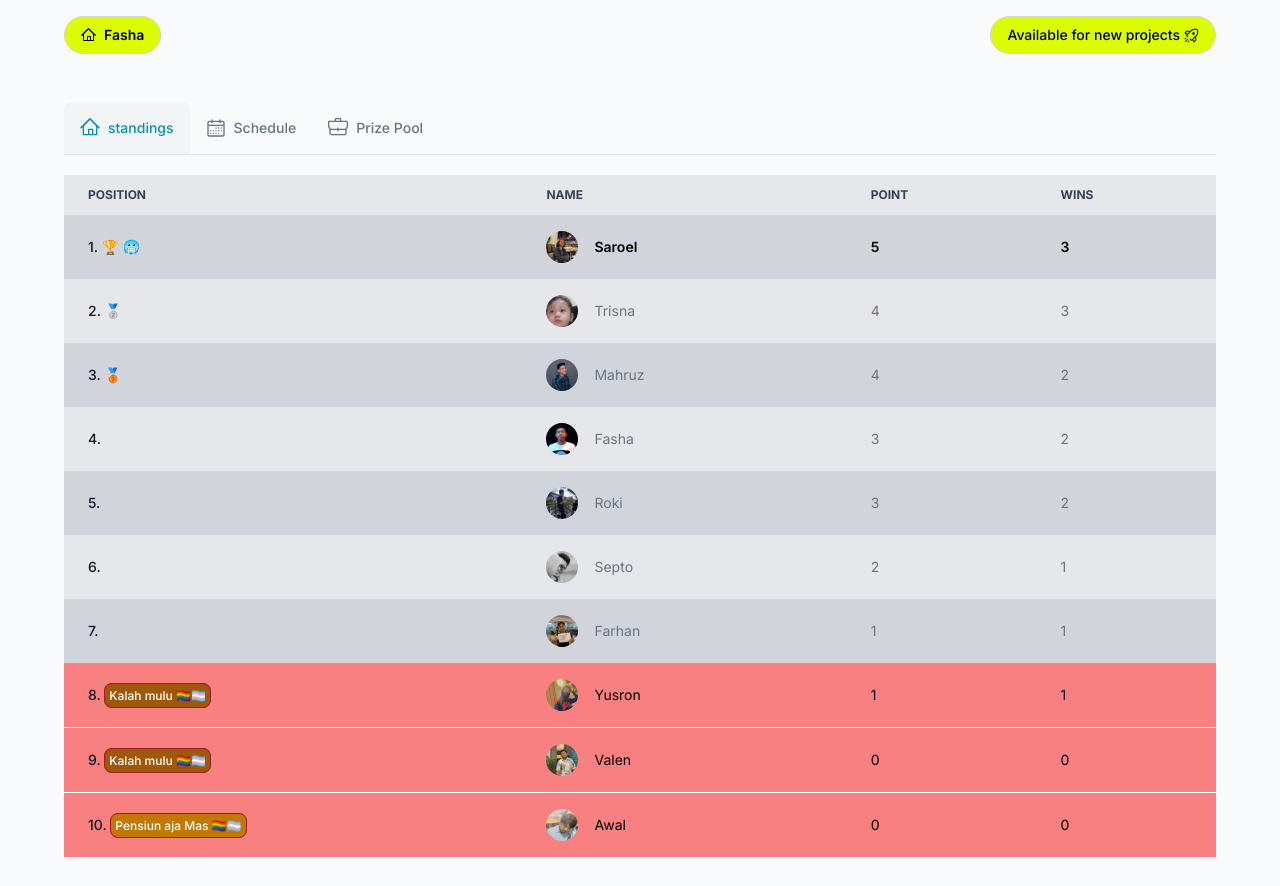
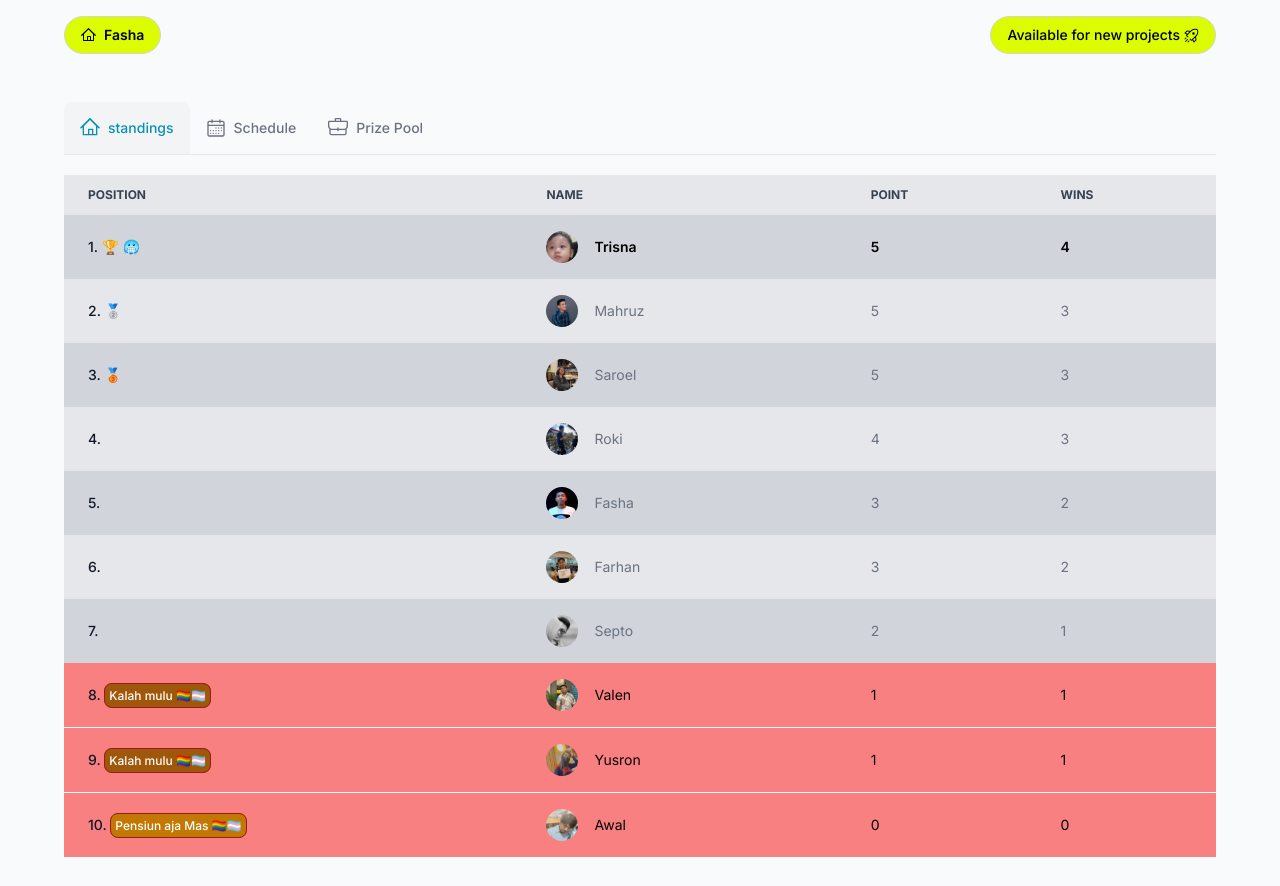
Before and after one commit to fasfashan/new-portfolio, a Next.js app: page /league/rebel-project in a window 1280 px wide. Built offline with nearby package versions, Linux system fonts and the light colour scheme.

Commit message:
update score 07/03/2024

```diff
--- a/app/components/round-4.jsx
+++ b/app/components/round-4.jsx
@@ -3,16 +3,16 @@ import { PlusIcon, MinusIcon } from "@radix-ui/react-icons";
 
 function Scoreboard() {
   const [scores, setScores] = useState({
-    Mahruz: 0,
-    Valen: 0,
-    Trisna: 0,
-    Septo: 0,
-    Awal: 0,
-    Fasha: 0,
-    Farhan: 0,
+    Mahruz: 2,
+    Valen: 2,
+    Trisna: 2,
+    Septo: 1,
+    Awal: 1,
+    Fasha: 1,
+    Farhan: 2,
     Yusron: 0,
-    Saroel: 0,
-    Roki: 0,
+    Saroel: 1,
+    Roki: 2,
   });
 
   const handleScoreChange = (player, amount) => {
@@ -42,8 +42,8 @@ function Scoreboard() {
         <p className="text-gray-600 text-sm font-medium text-center">
           Best of 3
         </p>
-        <div className="bg-yellow-500 w-fit p-1 text-white font-semibold text-xs text-center">
-          Upcoming
+        <div className="bg-green-500 w-fit p-1 text-white font-semibold text-xs text-center">
+          Done
         </div>
       </div>
       {matchups.map(({ player1, player2 }, index) => (
--- a/app/data/league.js
+++ b/app/data/league.js
@@ -1,14 +1,44 @@
 const data = [
-  { name: "Mahruz", point: 0 + 2 + 2, image: "/mahruz.png", wins: 1 + 1 },
-  { name: "Valen", point: 0 + 0 + 0, image: "/vallen.png", wins: 0 + 0 },
-  { name: "Trisna", point: 2 + 1 + 1, image: "/trisna.png", wins: 2 + 1 },
-  { name: "Septo", point: 0 + 2 + 0, image: "/septo.png", wins: 1 + 0 },
-  { name: "Awal", point: 0 + 0 + 0, image: "/awal.png", wins: 0 + 0 },
-  { name: "Fasha", point: 1 + 0 + 2, image: "/fasha.png", wins: 1 + 1 },
-  { name: "Farhan", point: 1 + 0 + 0, image: "/farhan.png", wins: 1 + 0 },
-  { name: "Yusron", point: 0 + 0 + 1, image: "/yusron.png", wins: 0 + 1 },
-  { name: "Saroel", point: 2 + 1 + 2, image: "/saroel.png", wins: 2 + 1 },
-  { name: "Roki", point: 2 + 1 + 0, image: "/roki.png", wins: 2 + 0 },
+  {
+    name: "Mahruz",
+    point: 0 + 2 + 2 + 1,
+    image: "/mahruz.png",
+    wins: 1 + 1 + 1,
+  },
+  {
+    name: "Valen",
+    point: 0 + 0 + 0 + 1,
+    image: "/vallen.png",
+    wins: 0 + 0 + 1,
+  },
+  {
+    name: "Trisna",
+    point: 2 + 1 + 1 + 1,
+    image: "/trisna.png",
+    wins: 2 + 1 + 1,
+  },
+  { name: "Septo", point: 0 + 2 + 0 + 0, image: "/septo.png", wins: 1 + 0 + 0 },
+  { name: "Awal", point: 0 + 0 + 0 + 0, image: "/awal.png", wins: 0 + 0 + 0 },
+  { name: "Fasha", point: 1 + 0 + 2 + 0, image: "/fasha.png", wins: 1 + 1 + 0 },
+  {
+    name: "Farhan",
+    point: 1 + 0 + 0 + 2,
+    image: "/farhan.png",
+    wins: 1 + 0 + 1,
+  },
+  {
+    name: "Yusron",
+    point: 0 + 0 + 1 + 0,
+    image: "/yusron.png",
+    wins: 0 + 1 + 0,
+  },
+  {
+    name: "Saroel",
+    point: 2 + 1 + 2 + 0,
+    image: "/saroel.png",
+    wins: 2 + 1 + 0,
+  },
+  { name: "Roki", point: 2 + 1 + 0 + 1, image: "/roki.png", wins: 2 + 0 + 1 },
   // tambahkan data lainnya di sini sesuai kebutuhan
 ];
 
```
